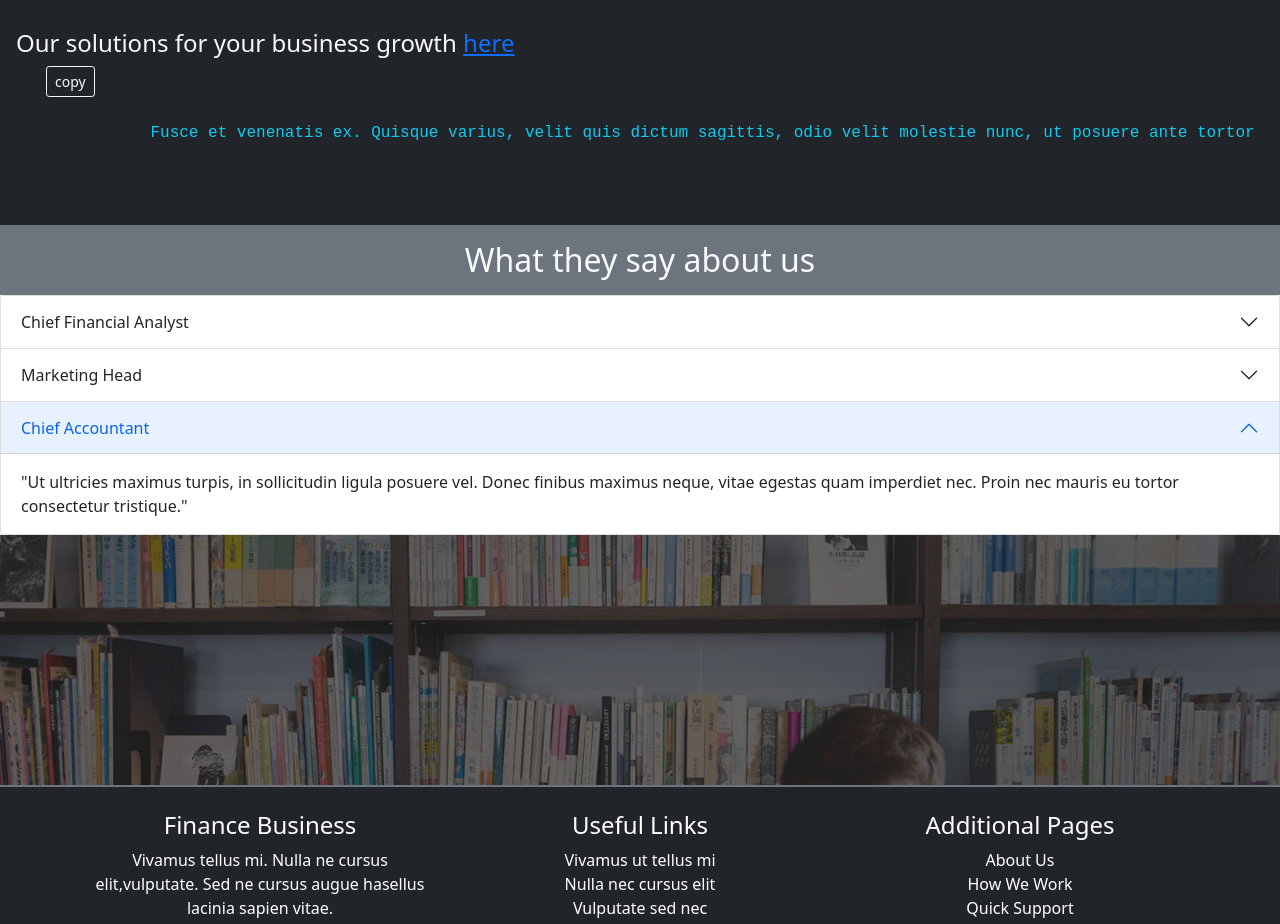
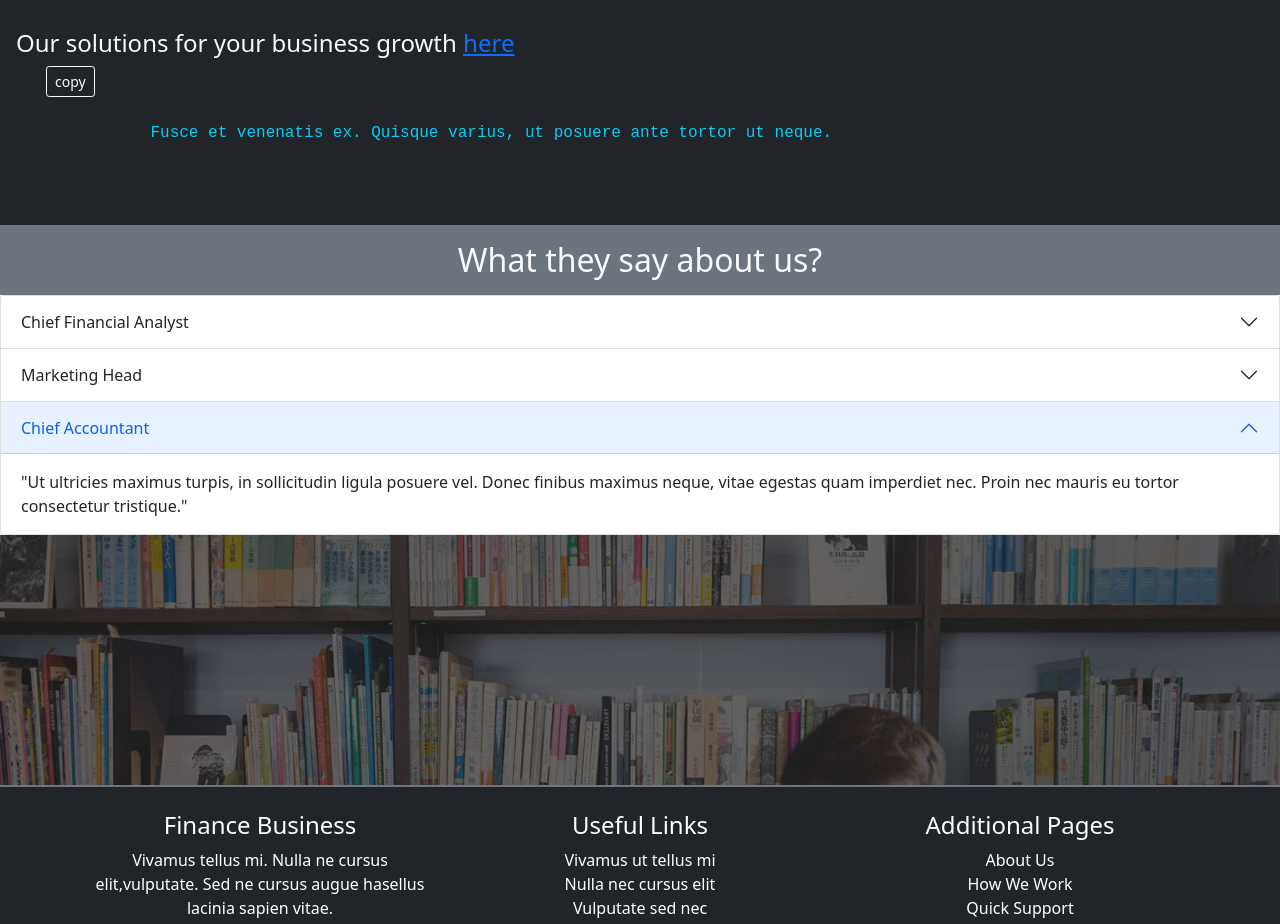
Before and after one commit to Aya-moniem/bootstrap-template, a plain HTML site: page index.html in a window 1280 px wide. Shown: the part 3140-4064 px from the top of the page. Drawn offline with nearby package versions, Linux system fonts and the light colour scheme.

Commit message:
Update index.html

```diff
--- a/index.html
+++ b/index.html
@@ -231,11 +231,11 @@
       copy
     </div>
     <pre>      <code class="text-info" id="mypython">
-              Fusce et venenatis ex. Quisque varius, velit quis dictum sagittis, odio velit molestie nunc, ut posuere ante tortor ut neque.
+              Fusce et venenatis ex. Quisque varius, ut posuere ante tortor ut neque.
       </code>
     </pre>
   </div>
-  <h1 class="text-center text-light bg-secondary p-3 m-0 ">What they say about us</h1>
+  <h1 class="text-center text-light bg-secondary p-3 m-0 ">What they say about us?</h1>
   <div class="accordion" id="accordionExample">
     <div class="accordion-item">
       <h2 class="accordion-header" id="headingOne">
```
